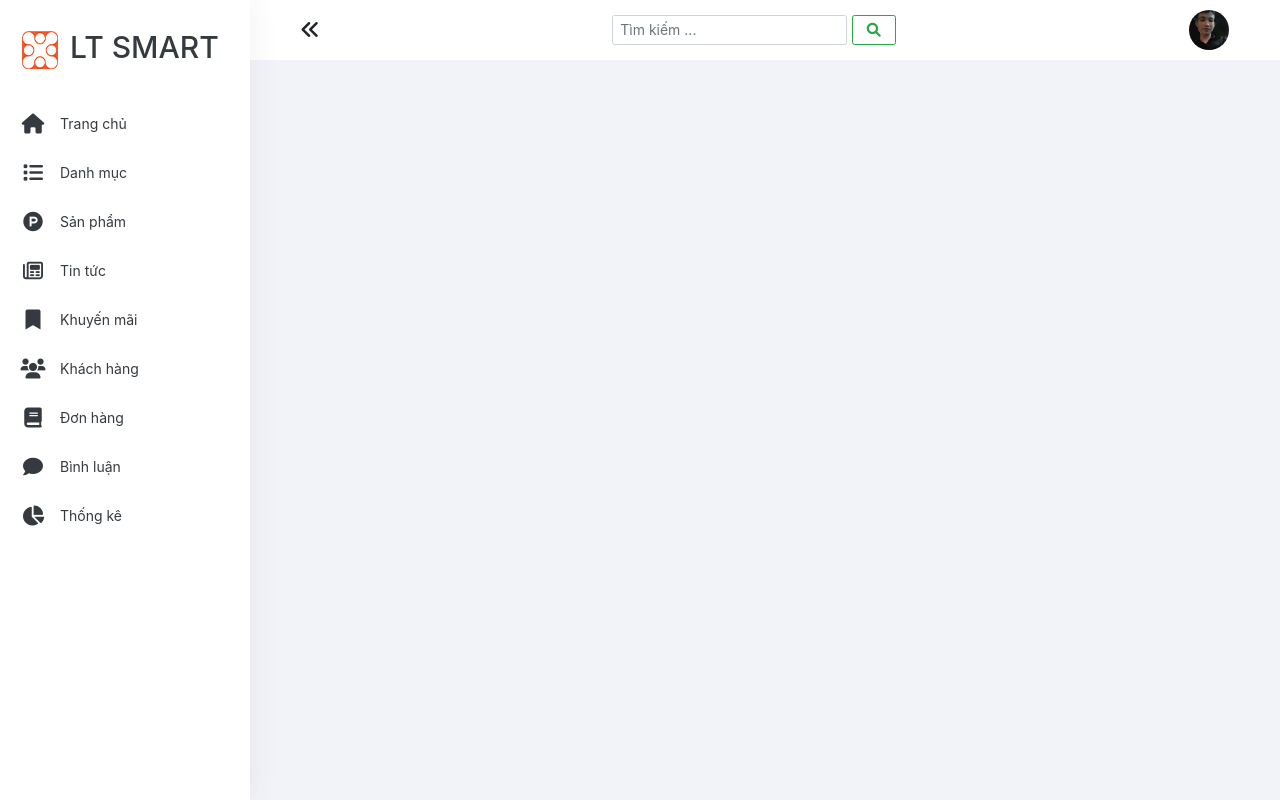
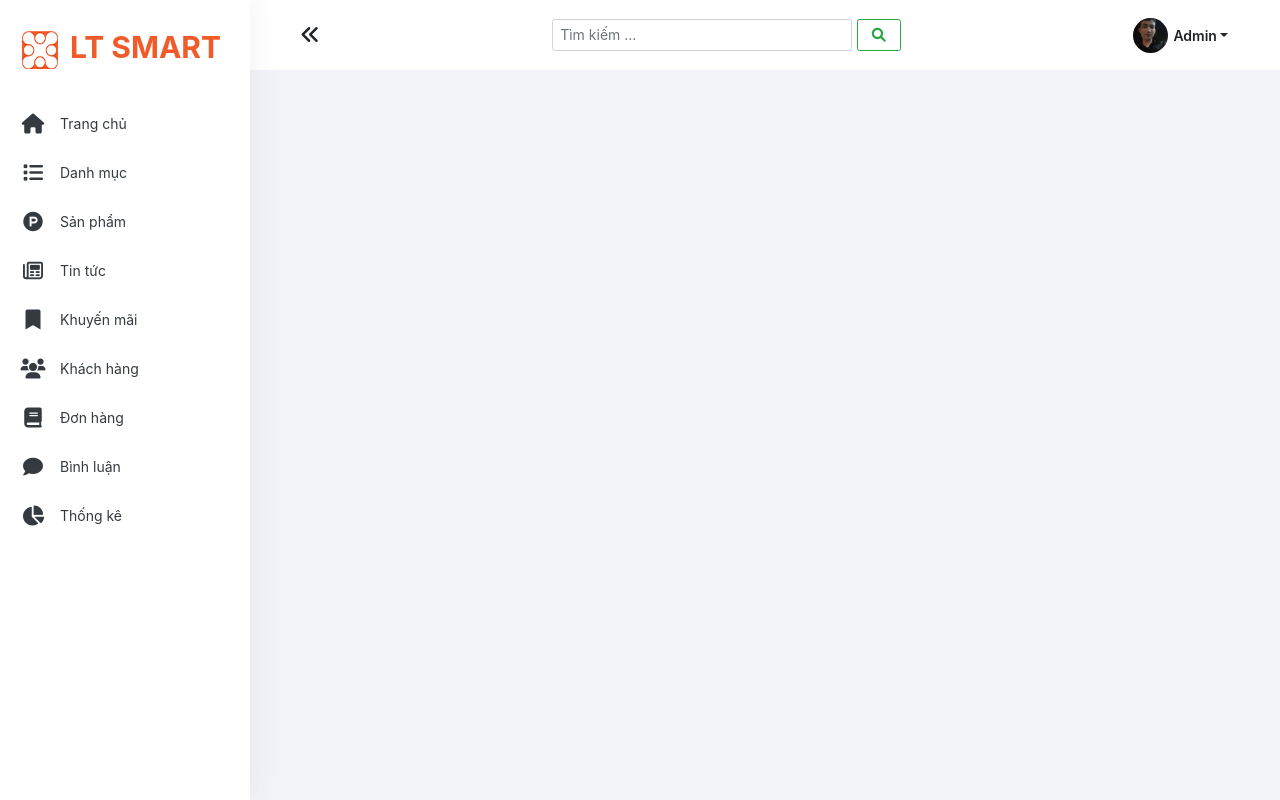
Before and after one commit to doanvanlong/Project_Duan1_PHP_Basic, a PHP site: page /admin/index.html in a window 1280 px wide. Run offline with PHP 8.4, Linux system fonts and the light colour scheme; some libraries are stand-ins or nearby versions.

Commit message:
continue project

```diff
--- a/admin/content/css/main.css
+++ b/admin/content/css/main.css
@@ -1,6 +1,11 @@
 * {
   padding: 0;
   margin: 0;
+}
+:root{
+    --link:#007bff;
+    --primary-color: #f15a29;
+    --bg-star: #ffdc41cc;
 }
 html {
   font-size: 62.5%;
@@ -75,6 +80,11 @@ a:hover {
 .logo {
   font-size: 3rem;
   padding-left: 10px;
+  font-weight: 700;
+  color:var(--primary-color);
+}
+.navigation li:nth-child(1) .navigation__link:hover{
+    color:var(--dark);
 }
 /* main */
 .main {
@@ -89,7 +99,7 @@ a:hover {
   margin-left: 60px;
 }
 .top__bar {
-  height: 60px;
+  height: 70px;
   display: flex;
   justify-content: space-between;
   align-items: center;
@@ -101,29 +111,31 @@ a:hover {
   cursor: pointer;
   position: relative;
 }
-
+.toggle:hover i{
+    color: var(--link);
+}
 .search {
 }
 .search input {
-  line-height: 2rem;
+  line-height: 2.2rem;
   font-size: 1.4rem;
+  width: 300px !important;
 }
 .search ::placeholder {
   font-size: 1.4rem;
 }
 .search button {
-  line-height: 2rem;
+  line-height: 2.2rem;
   padding: 4px 14px;
   font-size: 1.4rem;
 }
 .user__dropdown {
-  width: 40px;
-  height: 40px;
+  width: 35px;
+  height: 35px;
   border-radius: 50%;
   background-image: url("../img/user.jpg");
   background-repeat: no-repeat;
   background-size: cover;
-  cursor: pointer;
 }
 .dropdown-item {
   font-size: 1.4rem;
--- a/admin/content/js/main.js
+++ b/admin/content/js/main.js
@@ -1,10 +1,11 @@
 $(document).ready(function() {
+    //toglle class thanh nav
    $('.toggle').click(function() {
        $('.toggle').toggleClass('active');
        $('.navigation').toggleClass('active');
        $('.main').toggleClass('active');
    })
-
+//thay đổi icon toggle
   $('.toggle').click(function(){
      if($('.toggle').hasClass('active')){
          $('.toggle').html('<i class="fas fa-angle-double-right"></i>');
--- a/admin/index.html
+++ b/admin/index.html
@@ -19,6 +19,7 @@
     <script src="https://maxcdn.bootstrapcdn.com/bootstrap/4.0.0/js/bootstrap.min.js"
         integrity="sha384-JZR6Spejh4U02d8jOt6vLEHfe/JQGiRRSQQxSfFWpi1MquVdAyjUar5+76PVCmYl"
         crossorigin="anonymous"></script>
+    <link rel="shortcut icon" href="content/img/avatar_xt.gif" type="image/x-icon">
     <link rel="stylesheet" href="content/css/main.css">
 </head>
 
@@ -106,17 +107,23 @@
                         </form>
                     </nav>
                 </div>
-                <div class="user">
-                    <div class="dropdown">
-                        <div class="dropdown-toggle user__dropdown" type="button" id="dropdownMenuButton"
-                            data-toggle="dropdown" aria-haspopup="true" aria-expanded="false">
+                <div class="user ">
+                    <div class="dropdown d-flex align-items-center">
+                        <div class="user__dropdown">
                         </div>
+                        <div class="user__name pl-2 dropdown-toggle" style="cursor: pointer;font-weight: 600;" data-toggle="dropdown" aria-haspopup="true"
+                            aria-expanded="false" >Admin</div>
                         <div class="dropdown-menu" aria-labelledby="dropdownMenuButton">
                             <a class="dropdown-item" href="#">Cài đặt</a>
                             <a class="dropdown-item" href="#">Đăng xuất</a>
                         </div>
                     </div>
+
                 </div>
+
+            </div>
+            <div class="content">
+              <!-- Nội dung thay đổi -->
             </div>
         </main>
     </div>
--- a/index.html
+++ b/index.html
@@ -5,7 +5,7 @@
   <meta charset="UTF-8">
   <meta http-equiv="X-UA-Compatible" content="IE=edge">
   <meta name="viewport" content="width=device-width, initial-scale=1.0">
-  <title>Dự án 1</title>
+  <title>LTsmart | Hệ thống bán lẻ điện thoại chính hãng giá rẻ tại Đà Nẵng</title>
   <link rel="stylesheet" href="content/icon/icofont/icofont.min.css">
   <!-- Owl Stylesheets -->
   <link rel="stylesheet" href="content/lib/carousel/assets/owlcarousel/assets/owl.carousel.min.css">
@@ -23,6 +23,7 @@
     integrity="sha384-JZR6Spejh4U02d8jOt6vLEHfe/JQGiRRSQQxSfFWpi1MquVdAyjUar5+76PVCmYl"
     crossorigin="anonymous"></script>
     <link rel="stylesheet" href="https://cdnjs.cloudflare.com/ajax/libs/font-awesome/6.0.0-beta2/css/all.min.css" integrity="sha512-YWzhKL2whUzgiheMoBFwW8CKV4qpHQAEuvilg9FAn5VJUDwKZZxkJNuGM4XkWuk94WCrrwslk8yWNGmY1EduTA==" crossorigin="anonymous" referrerpolicy="no-referrer" />
+    <link rel="shortcut icon" href="admin/content/img/avatar_xt.gif" type="image/x-icon">
   <link rel="stylesheet" href="content/css/base.css">
   <link rel="stylesheet" href="content/css/main.css">
 </head>
@@ -34,7 +35,7 @@
       <div class="container">
         <div class="row">
           <div class="col-12 d-flex align-items-center">
-            <div class="header__logo"><span class="text__logo">LT SMART</span><img src="" alt=""></div>
+            <div class="header__logo d-flex"><span class="text__logo">LT SMART</span><img style="" src="" alt=""></div>
             <div class="header__search ">
               <form class="form-inline my-2 my-lg-0 ">
                 <input class="form-control mr-sm-2" type="search" placeholder="Tìm kiếm tại đây...">
```
Also changed, not shown: README.md.
